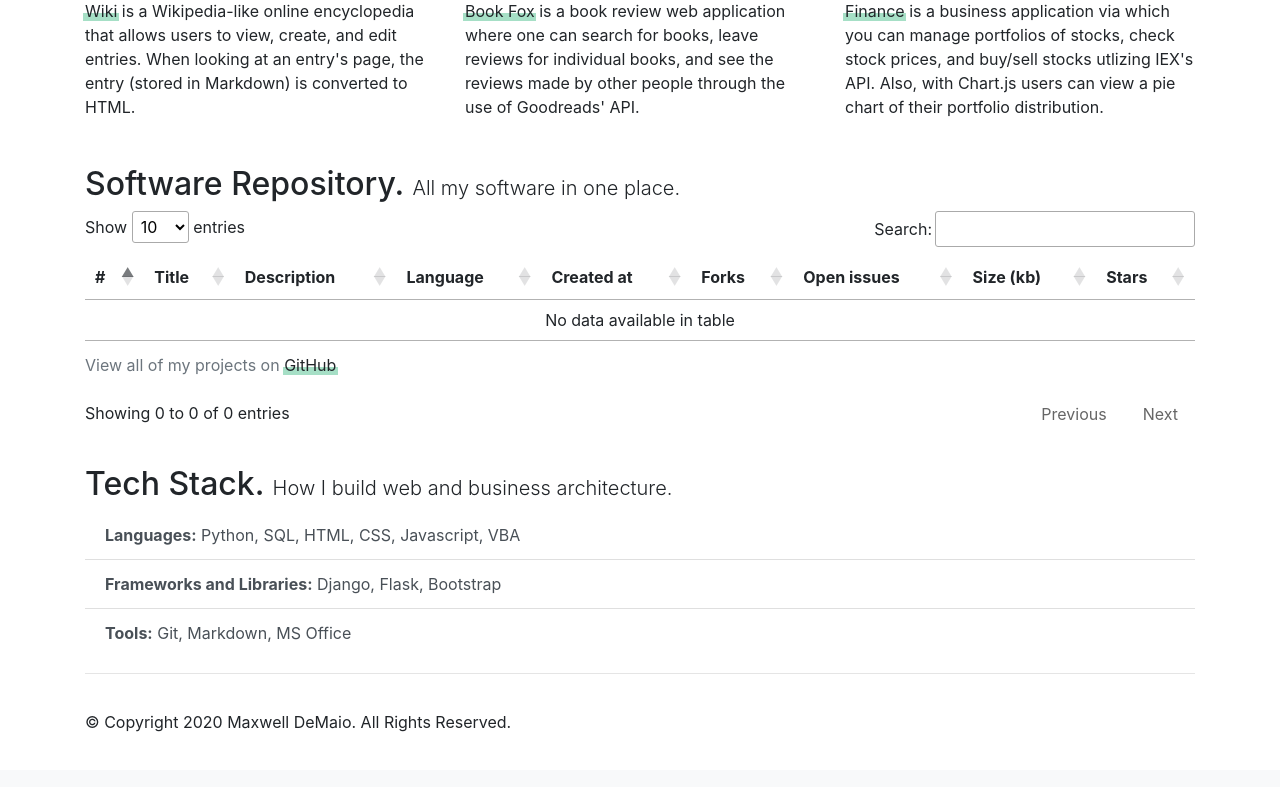
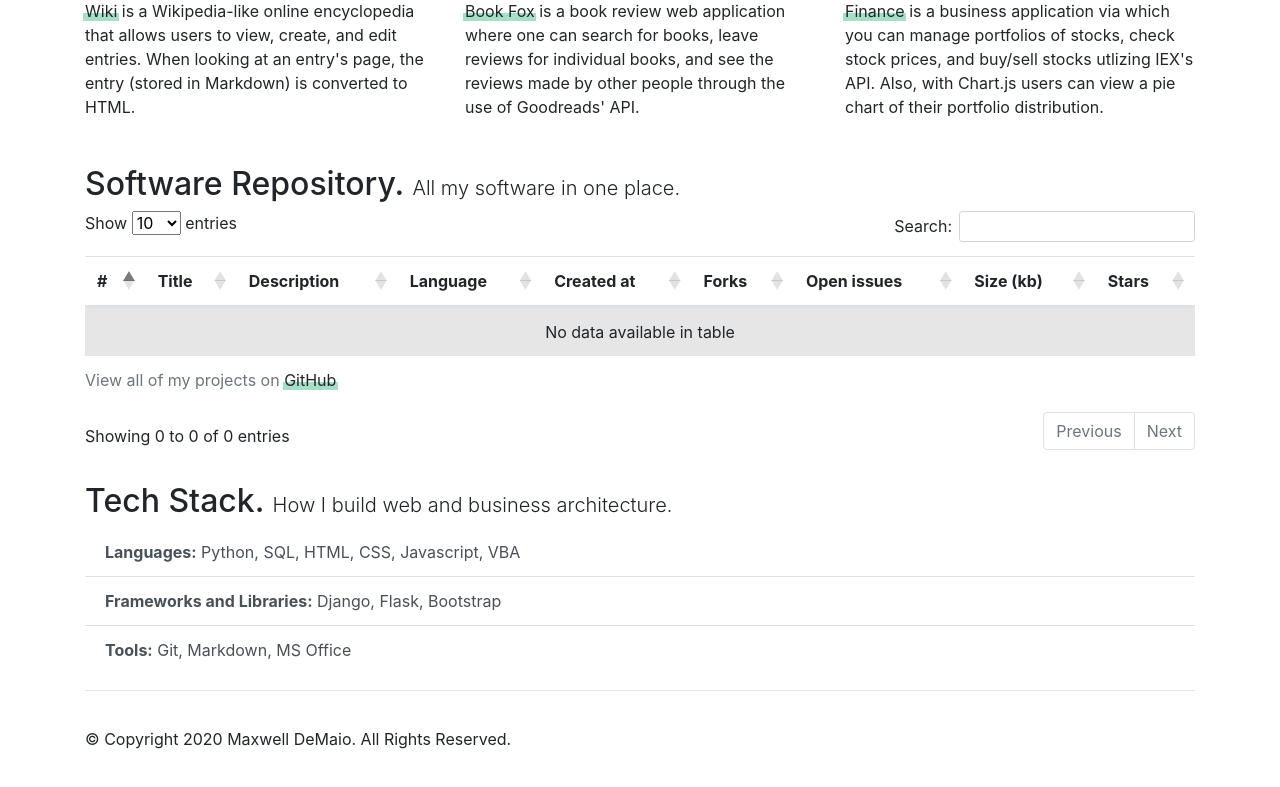
Before and after one commit to maxdemaio/mflask, a Flask app: template templates/software.html in a window 1280 px wide. Shown: the part 377-1164 px from the top of the page. Before the commit the page ends 1109 px from the top, so only its background shows below. Run offline with Flask 2, Linux system fonts and the light colour scheme; the template is opened without the code that fills it, so the values that code supplies are empty; some libraries are stand-ins or nearby versions.

Commit message:
Added bootstrap styling with jquery tables

```diff
--- a/templates/software.html
+++ b/templates/software.html
@@ -3,8 +3,9 @@
 
 {% block head %}
 {{ super() }}
-<link rel="stylesheet" href="https://cdn.datatables.net/1.10.22/css/jquery.dataTables.min.css">
+<link rel="stylesheet" href="https://cdn.datatables.net/1.10.22/css/dataTables.bootstrap4.min.css">
 <script type="text/javascript" src="https://cdn.datatables.net/1.10.22/js/jquery.dataTables.min.js"></script>
+<script type="text/javascript" src="https://cdn.datatables.net/1.10.22/js/dataTables.bootstrap4.min.js"></script>
 
 <script>
     $(document).ready(function () {
@@ -109,7 +110,7 @@
         <div class="myFeature">
             <h2>Software Repository. <span class="lead">All my software in one place.</span></h2>
             <div class="table-responsive">
-                <table id="myTable">
+                <table class="table table-striped" id="myTable">
                     <caption>View all of my projects on <a href="https://github.com/maxwelldemaio" class="myLink">GitHub</a></caption>
                     <thead>
                         <tr>
```
